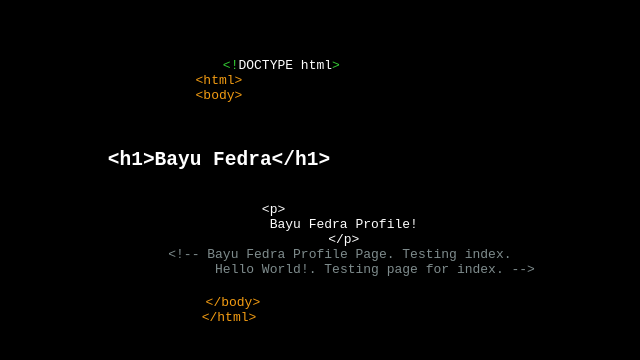
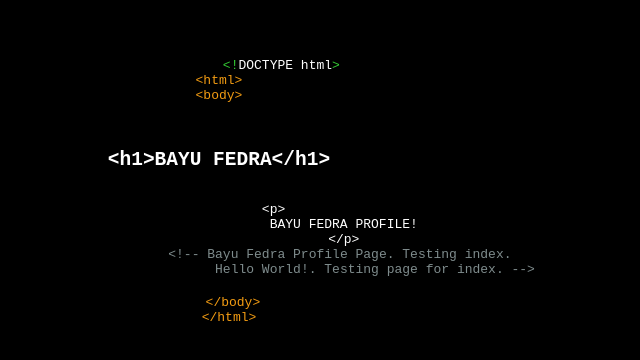
Before and after one commit to bayufedra/bayufedra.github.io, a plain HTML site: page index.html in a window 1280 px wide. Shown: the part 246-606 px from the top of the page, 387-1027 px from the left. Drawn offline with Linux system fonts and the light colour scheme.

Commit message:
Add files via upload

```diff
--- a/index.html
+++ b/index.html
@@ -35,9 +35,9 @@
 		<span class="green">&lt;!</span><span>DOCTYPE html</span><span class="green">&gt;</span>
 <span class="orange">&lt;html&gt;</span>
  <span class="orange">&lt;body&gt;</span> <br>
-              <h2>&lt;h1>Bayu Fedra&lt;/h1></h2>
+              <h2>&lt;h1>BAYU FEDRA&lt;/h1></h2>
               &lt;p>
-				Bayu Fedra Profile!
+				BAYU FEDRA PROFILE!
 				&lt;/p>
 				<span class="comment">&lt;!-- Bayu Fedra Profile Page. Testing index.
 					Hello World!. Testing page for index. --&gt;
```
